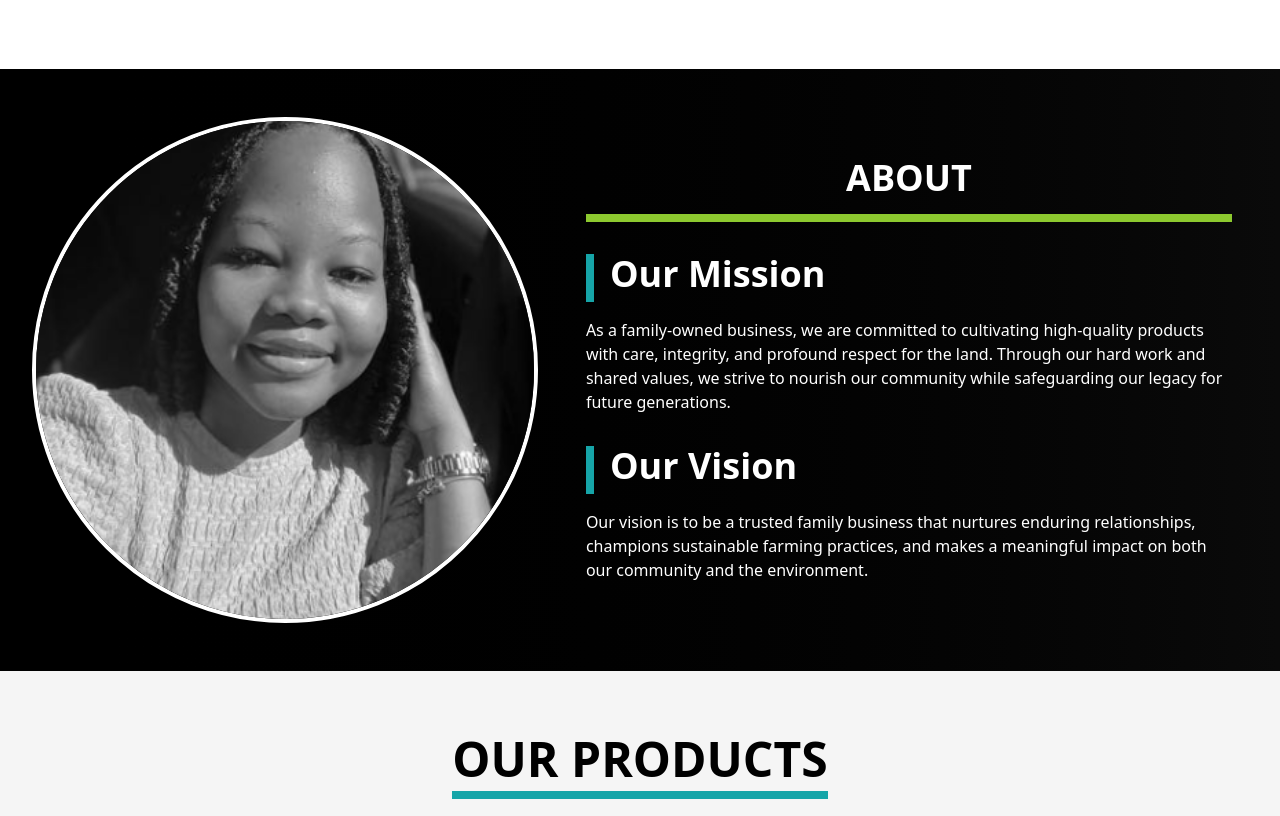
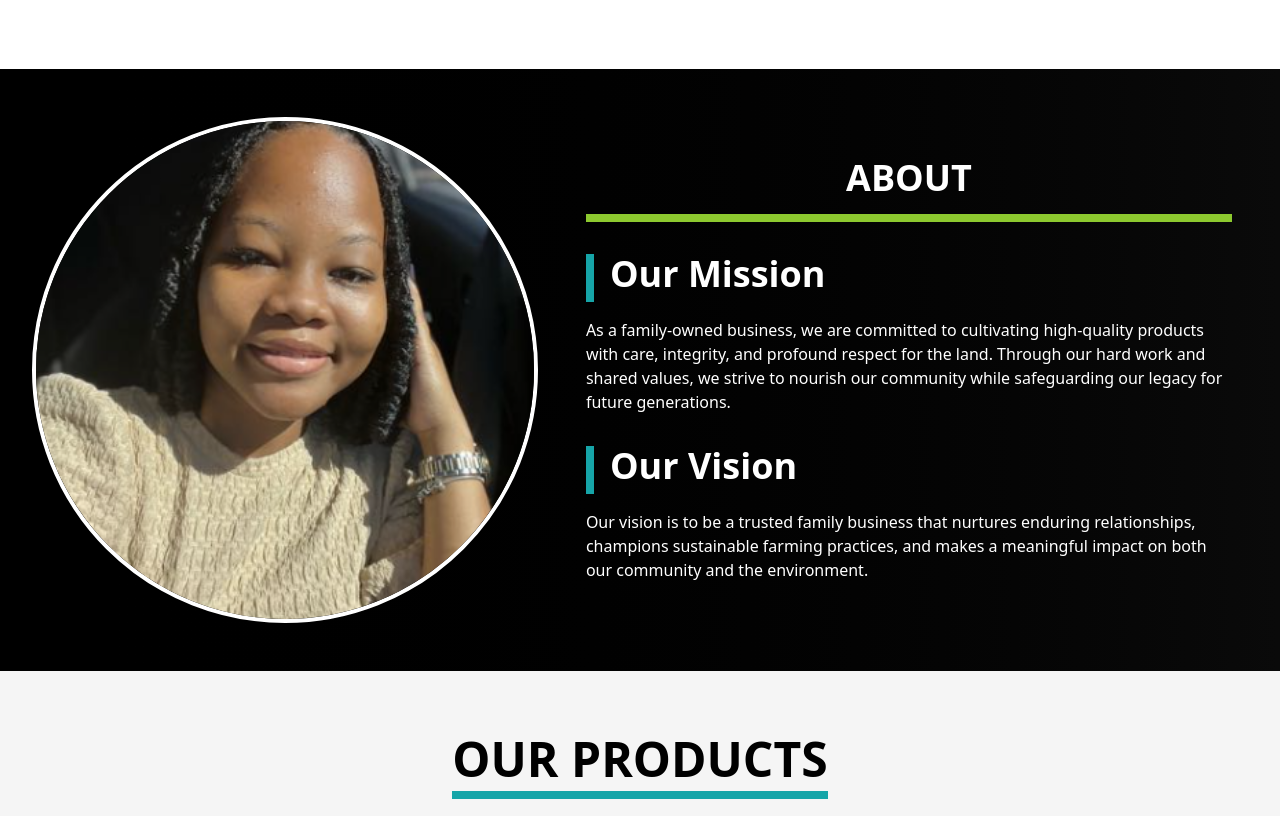
Before and after one commit to elixer-prince/pure-zen-essence, a React (Vite) app in the folder frontend/: page / in a window 1280 px wide. Shown: the part 680-1496 px from the top of the page. Built offline with nearby package versions, Linux system fonts and the light colour scheme.

Commit message:
Enhance AboutImage styling; add shadow for improved visual depth. Update AboutSection image width for better layout consistency.

```diff
--- a/frontend/src/components/AboutImage.tsx
+++ b/frontend/src/components/AboutImage.tsx
@@ -3,7 +3,7 @@ import AboutSectionImage from "./../assets/about-section-image.png";
 const AboutImage = () => {
   return (
     <img
-      className="flex h-full w-full items-center justify-center object-cover object-center grayscale transition-all hover:grayscale-0"
+      className="flex h-full w-full items-center justify-center object-cover object-center shadow-md shadow-black transition-all hover:grayscale-0"
       src={AboutSectionImage}
       alt="Image goes here..."
     />
--- a/frontend/src/components/AboutSection.tsx
+++ b/frontend/src/components/AboutSection.tsx
@@ -9,7 +9,7 @@ const AboutSection = () => {
       className="relative flex scroll-mt-24 flex-col items-center justify-center gap-8 bg-linear-to-r from-black to-neutral-950 px-4 pt-28 pb-12 text-white sm:px-8 md:flex-row lg:pt-12"
     >
       {/* Left Image Container */}
-      <div className="absolute top-0 left-1/2 aspect-square min-h-[calc(100dvh-6rem] w-[6rem] flex-1/2 -translate-x-1/2 -translate-y-[50%] overflow-hidden rounded-full border-4 border-white lg:static lg:w-1/2 lg:translate-0">
+      <div className="absolute top-0 left-1/2 aspect-square min-h-[calc(100dvh-6rem] w-[12rem] flex-1/2 -translate-x-1/2 -translate-y-[50%] overflow-hidden rounded-full border-4 border-white lg:static lg:w-1/2 lg:translate-0">
         <AboutImage />
       </div>
       {/* Right Text Container */}
```
